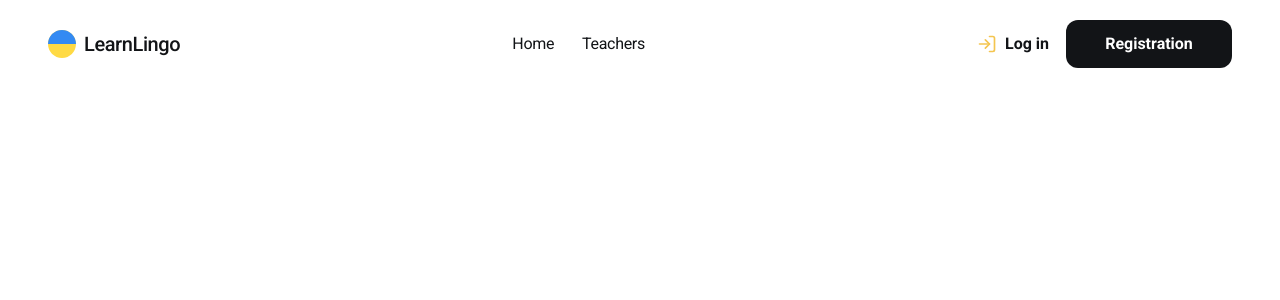
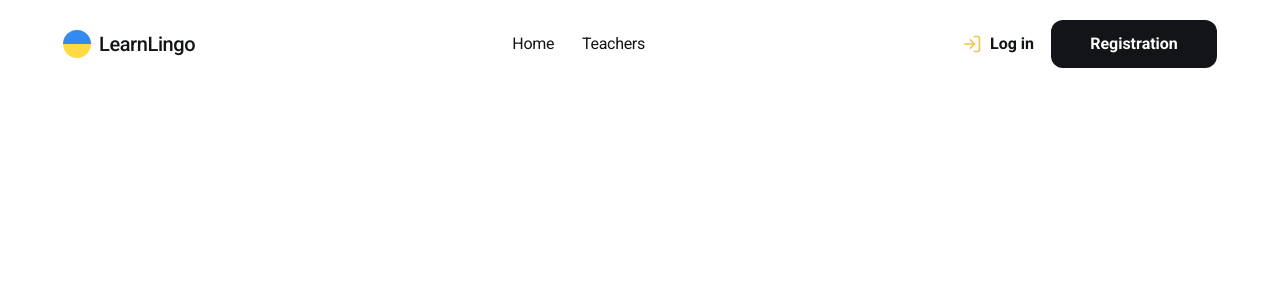
Before and after one commit to Tane4ka170/learnlingo, a React (Create React App) app: page /favorites in a window 1280 px wide. Shown: the top 300 px of the page. Built offline with nearby package versions, Linux system fonts and the light colour scheme; no server answers.

Commit message:
fixed header

```diff
--- a/src/components/CardList/CardList.styled.js
+++ b/src/components/CardList/CardList.styled.js
@@ -2,7 +2,7 @@ import styled from 'styled-components';
 
 export const List = styled.ul`
   display: flex;
-  mask-type: 28px;
+  margin-top: 28px;
   flex-direction: column;
   justify-content: center;
   align-items: center;
@@ -12,7 +12,6 @@ export const List = styled.ul`
     margin-top: 53px;
   }
   display: flex;
-  mask-type: 28px;
   flex-direction: column;
   justify-content: center;
   align-items: center;
--- a/src/components/Layout/Layout.styled.js
+++ b/src/components/Layout/Layout.styled.js
@@ -15,15 +15,18 @@ export const Header = styled.header`
   flex-wrap: wrap;
   gap: 20px;
   align-items: center;
+  text-align: center;
   justify-content: center;
   margin-bottom: 30px;
+  padding-left: 15px;
+  padding-right: 15px;
 
   @media screen and (min-width: 768px) {
     max-width: 1184px;
     margin: 0 auto;
     justify-content: space-between;
     gap: 0px;
-    margin-bottom: 0;
+    margin-bottom: 30px;
   }
 `;
 
```
